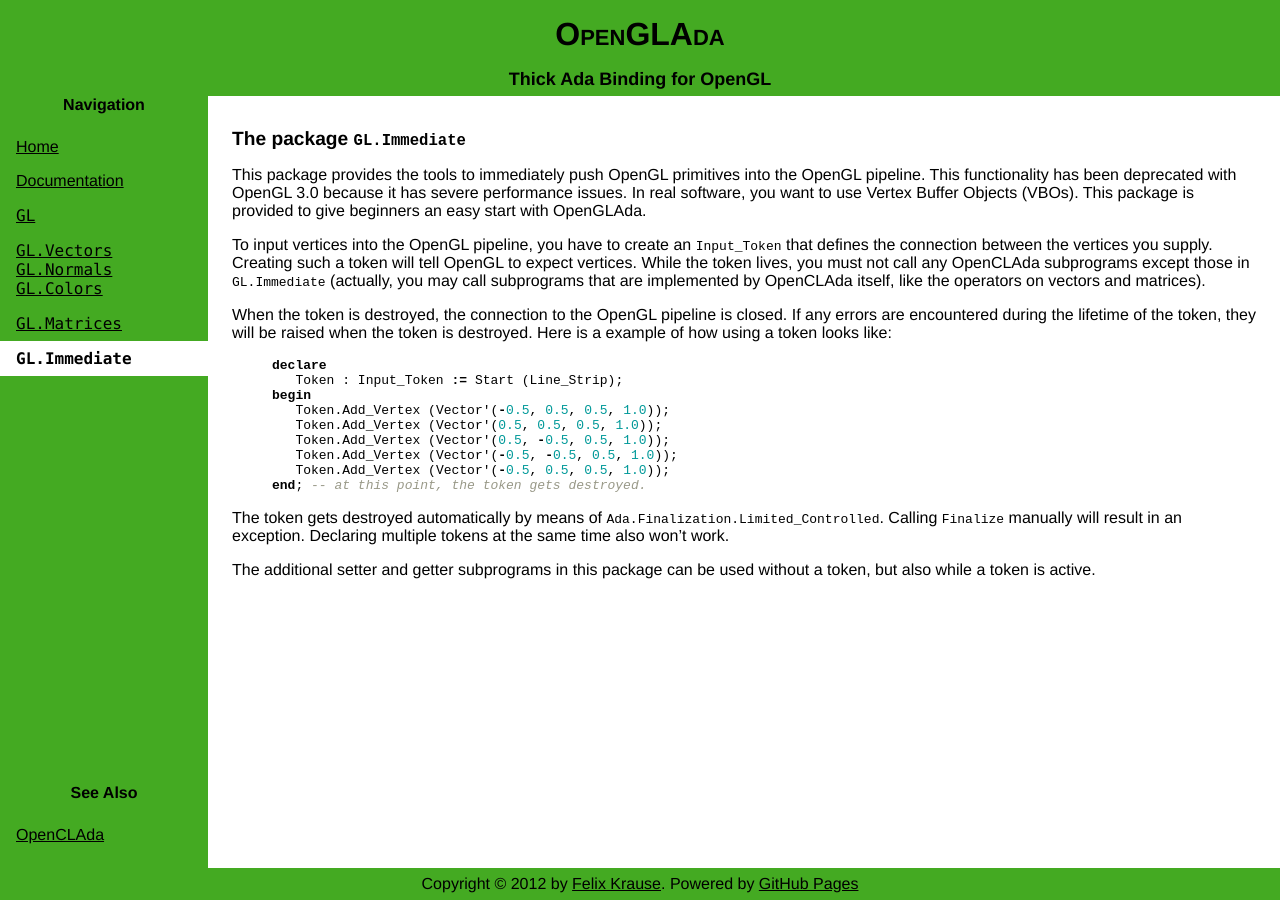
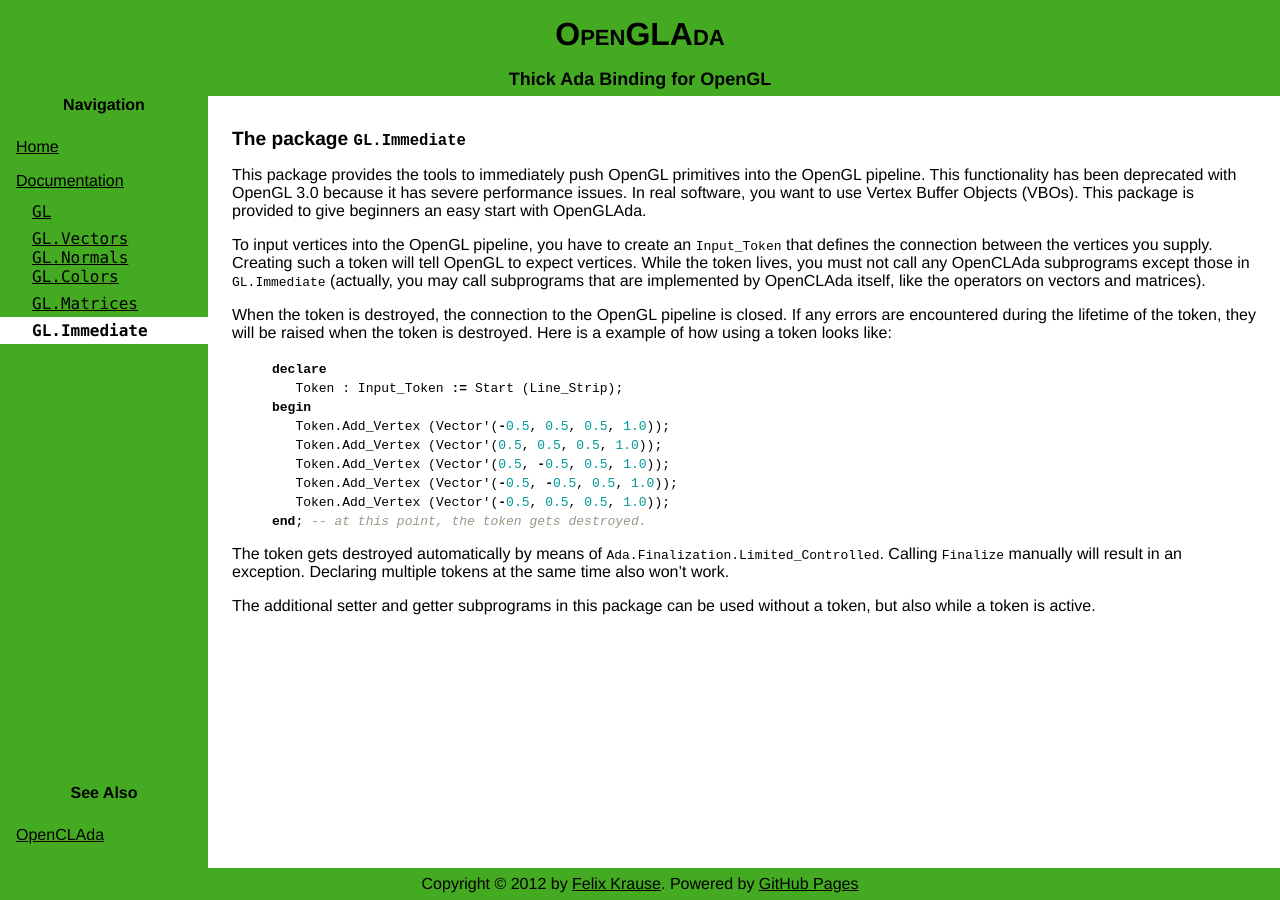
Before and after one commit to flyx/OpenGLAda, a Jekyll site: the page built from doc/GL.Immediate.md, in a window 1280 px wide. Built offline with Jekyll 4.4.1, drawn with Linux system fonts in a browser that asks for light colours.

Commit message:
nicer styling

```diff
--- a/css/main.css
+++ b/css/main.css
@@ -111,8 +111,11 @@
 	background: #8e4;
 }
 
-body > nav ul > li.api {
+body > nav ul > li.api > a {
 	font-family: Menlo,Courier,monospace;
+	padding-left : 2em;
+	padding-top : 0.25em;
+	padding-bottom : 0.25em;
 }
 
 body > nav > div.seeAlso {
--- a/css/syntax.css
+++ b/css/syntax.css
@@ -1,3 +1,4 @@
+.highlight pre { font-family: Menlo,Courier,monospace; }
 .highlight  { background: #ffffff; }
 .highlight .c { color: #999988; font-style: italic } /* Comment */
 .highlight .err { color: #a61717; background-color: #e3d2d2 } /* Error */
```
